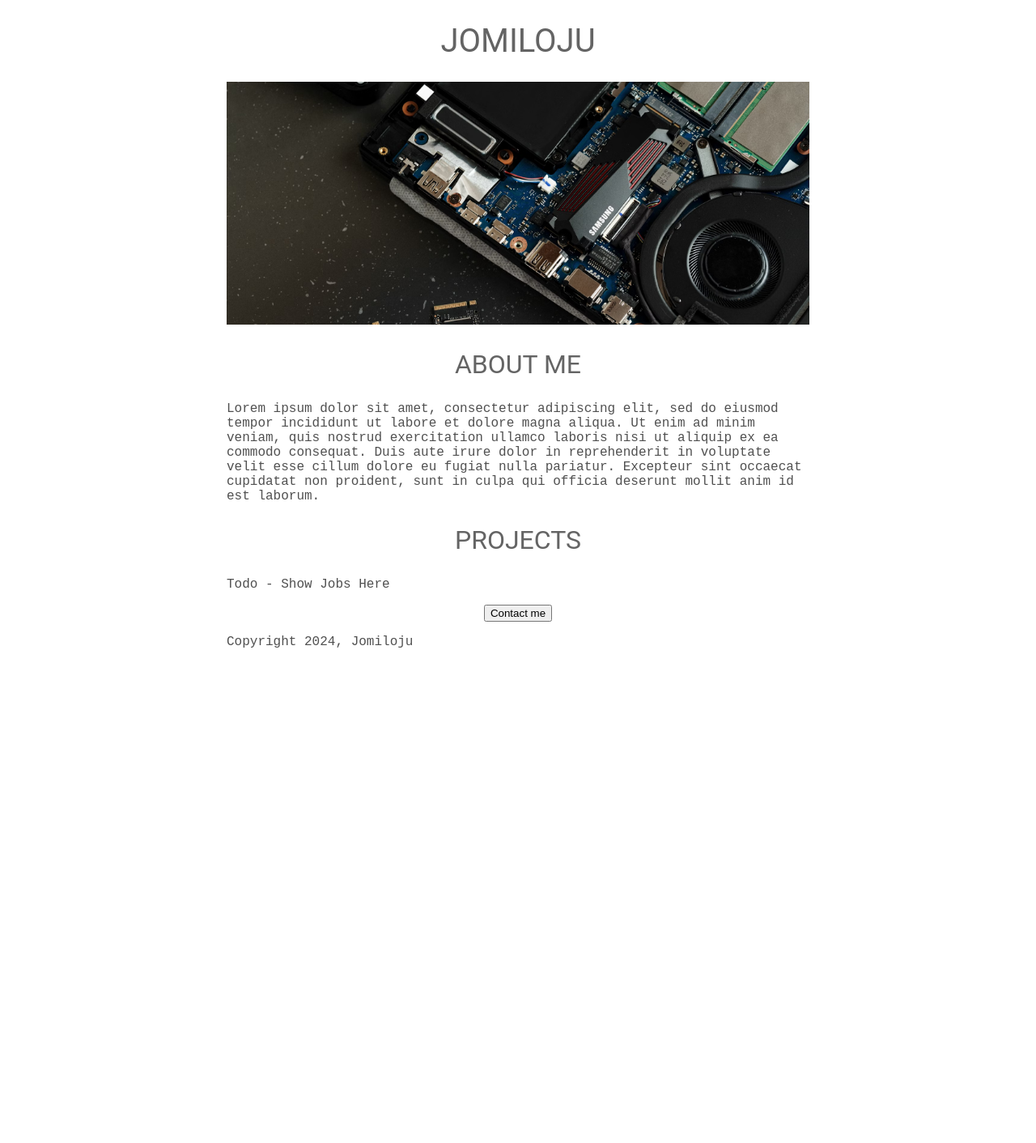
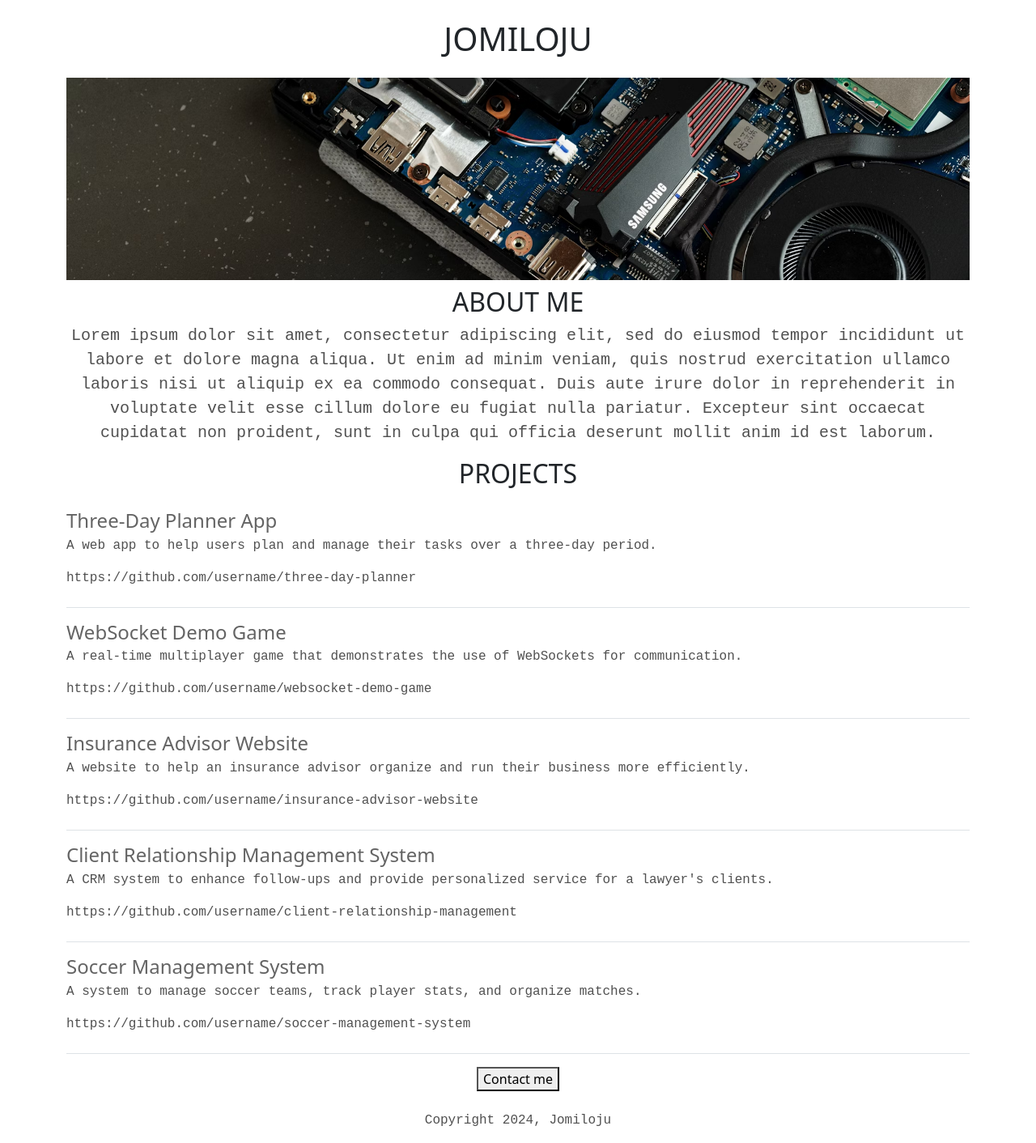
Before and after one commit to oJomiloju/jomi-Flask-v3, a Flask app: page / in a window 1280 px wide. Shown: the whole page at 81% size. Before the commit the page ends 800 px from the top, so only its background shows below. Run offline with Flask 3, Linux system fonts and the light colour scheme.

Commit message:
Added bootstrap to code. created an API route

```diff
--- a/app.py
+++ b/app.py
@@ -1,10 +1,55 @@
-from flask import Flask, render_template
+from flask import Flask, render_template, jsonify
 
 app = Flask(__name__)
 
+Projects = [
+    {
+        "id": 1,
+        "title": "Three-Day Planner App",
+        "description": "A web app to help users plan and manage their tasks over a three-day period.",
+        "technologies": ["HTML", "CSS", "JavaScript", "Flask"],
+        "githublink": "https://github.com/username/three-day-planner"
+    },
+    {
+        "id": 2,
+        "title": "WebSocket Demo Game",
+        "description": "A real-time multiplayer game that demonstrates the use of WebSockets for communication.",
+        "technologies": ["HTML", "CSS", "JavaScript", "WebSocket", "Node.js"],
+        "githublink": "https://github.com/username/websocket-demo-game"
+    },
+    {
+        "id": 3,
+        "title": "Insurance Advisor Website",
+        "description": "A website to help an insurance advisor organize and run their business more efficiently.",
+        "technologies": ["HTML", "CSS", "JavaScript", "Flask", "Bootstrap"],
+        "githublink": "https://github.com/username/insurance-advisor-website"
+    },
+    {
+        "id": 4,
+        "title": "Client Relationship Management System",
+        "description": "A CRM system to enhance follow-ups and provide personalized service for a lawyer's clients.",
+        "technologies": ["HTML", "CSS", "JavaScript", "Django", "PostgreSQL"],
+        "githublink": "https://github.com/username/client-relationship-management"
+    },
+    {
+        "id": 5,
+        "title": "Soccer Management System",
+        "description": "A system to manage soccer teams, track player stats, and organize matches.",
+        "technologies": ["Python", "Django", "SQLite"],
+        "githublink": "https://github.com/username/soccer-management-system"
+    }
+]
+
+
+
+
 @app.route("/")
 def hello_world():
-    return render_template("home.html")
+    return render_template("home.html",projects = Projects)
+
+@app.route("/api/projects")
+def list_projects():
+    return jsonify(Projects)
 
 
 
--- a/templates/home.html
+++ b/templates/home.html
@@ -2,48 +2,38 @@
 <html>
   <head>
     <title>Flask Tutorial</title>
+    <meta charset="utf-8">
+    <meta name="viewport" content="width=device-width, initial-scale=1">
+    <link href="https://cdn.jsdelivr.net/npm/bootstrap@5.3.3/dist/css/bootstrap.min.css" rel="stylesheet" integrity="sha384-QWTKZyjpPEjISv5WaRU9OFeRpok6YctnYmDr5pNlyT2bRjXh0JMhjY6hW+ALEwIH" crossorigin="anonymous">
     <style>
-      h1 {
-        font-size: 40px;
-        font-family: Roboto;
-        font-weight: normal;
-        color: rgb(100,100,100);
-        text-align: center;
-      }
       #banner {
+        height: 250px;
         width: 100%;
-        height: 300px;
         object-fit: cover;
-      }
-      h2 {
-        font-family: Roboto;
-        font-size: 32px;
-        color: rgb(100,100,100);
-        text-align: center;
-        font-weight: normal;
       }
       p {
         font-family: Courier new;
         color: rgb(80,80,80);
       }
-      #container {
-        max-width: 720px;
-        margin: 0 auto;
-      }
     </style>
   </head>
   <body>
-    <div id="container">
-      <h1>JOMILOJU</h1>
-      <img src="/static/computer.avif" id="banner">
-      <h2>ABOUT ME</h2>
-      <p class="body-text">Lorem ipsum dolor sit amet, consectetur adipiscing elit, sed do eiusmod tempor incididunt ut labore et dolore magna aliqua. Ut enim ad minim veniam, quis nostrud exercitation ullamco laboris nisi ut aliquip ex ea commodo consequat. Duis aute irure dolor in reprehenderit in voluptate velit esse cillum dolore eu fugiat nulla pariatur. Excepteur sint occaecat cupidatat non proident, sunt in culpa qui officia deserunt mollit anim id est laborum.</p>
-      <h2>PROJECTS</h2>
-      <p>Todo - Show Jobs Here</p>
-      <div style="text-align:center;">
+    <div class="container">
+      <h1 class="text-center mt-4 mb-4">JOMILOJU</h1>
+      <img src="/static/computer.avif" class="img-fluid" id="banner">
+      <h2 class="text-center mt-2 mb-2">ABOUT ME</h2>
+      <p class="lead text-center">Lorem ipsum dolor sit amet, consectetur adipiscing elit, sed do eiusmod tempor incididunt ut labore et dolore magna aliqua. Ut enim ad minim veniam, quis nostrud exercitation ullamco laboris nisi ut aliquip ex ea commodo consequat. Duis aute irure dolor in reprehenderit in voluptate velit esse cillum dolore eu fugiat nulla pariatur. Excepteur sint occaecat cupidatat non proident, sunt in culpa qui officia deserunt mollit anim id est laborum.
+      </p>
+      <h2 class="text-center mt-2 mb-4">PROJECTS</h2>
+      <div>
+        {% for project in projects %}
+          {% include 'projects.html' %}
+        {% endfor %}
+      </div>
+      <div class="text-center">
         <button>Contact me</button>
       </div>
-      <p>Copyright 2024, Jomiloju</p>
+      <p class="mt-4 text-center">Copyright 2024, Jomiloju</p>
     </div>
   </body>
 </html>
--- /dev/null
+++ b/templates/projects.html
@@ -0,0 +1,7 @@
+<div style="margin-bottom:16px; padding-bottom: 8px" class="border-bottom">
+    <h4 style="color:rgb(100,100,100); margin-bottom: 4px;">{{project.title}}</h4>
+    <p>{{project.description}}</p>
+    {% if 'githublink' in project %}
+      <p>{{project.githublink}}</p>
+    {% endif %}
+</div>
```
